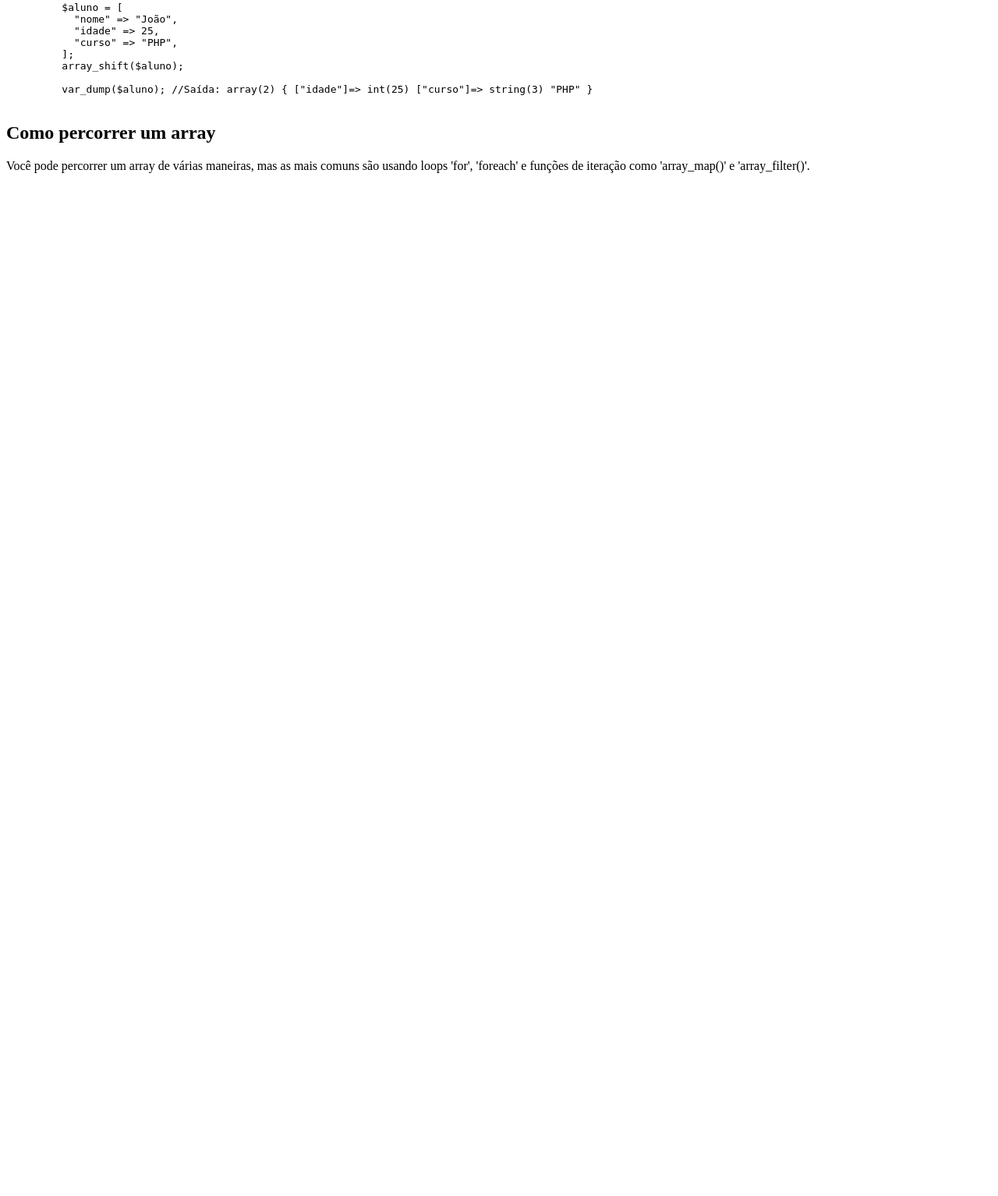
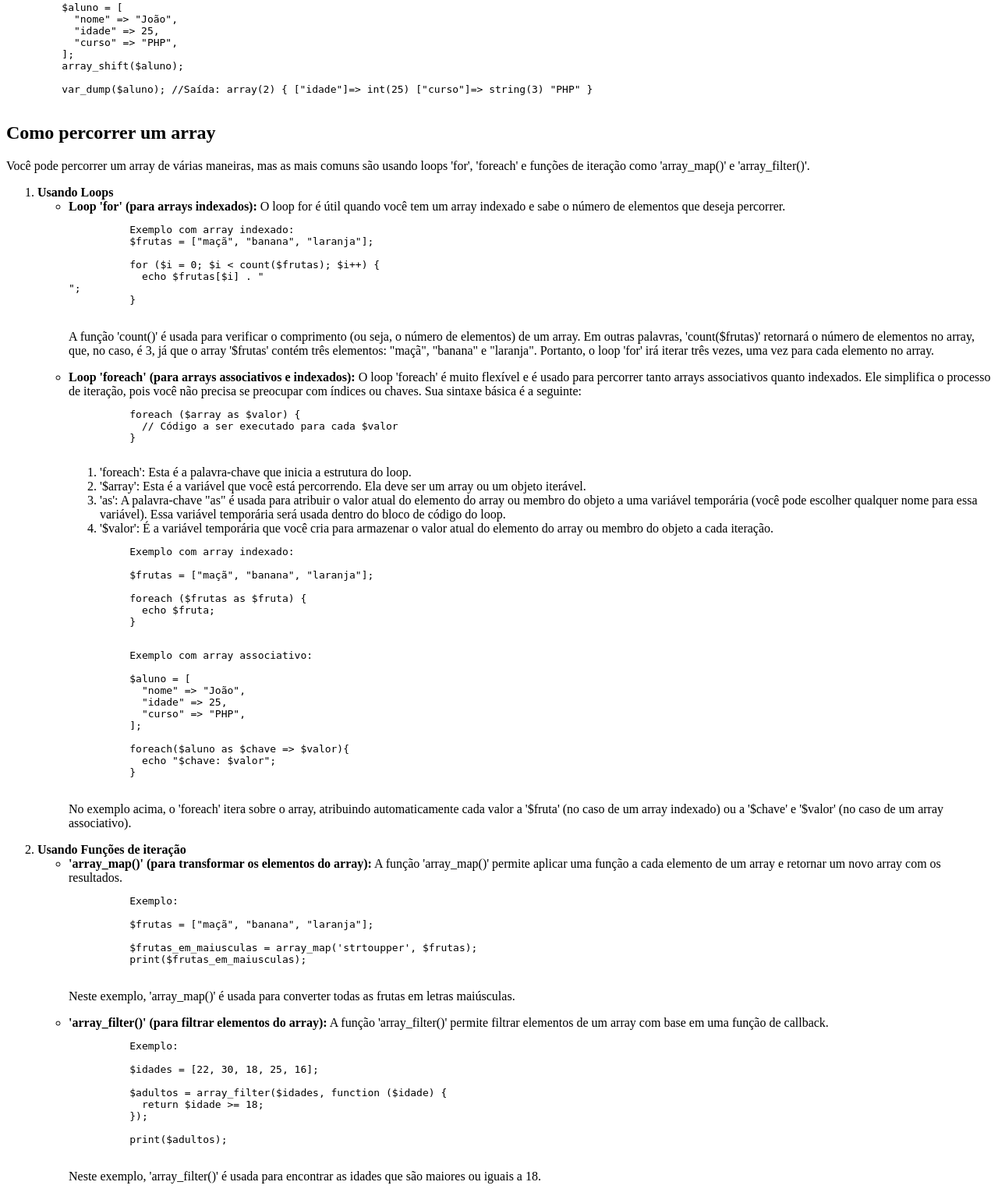
Before and after one commit to Ricardo93santos/CursoPHP, a PHP site: page / in a window 1280 px wide. Shown: the part 4244-5778 px from the top of the page at 78% size. Before the commit the page ends 4466 px from the top, so only its background shows below. Run offline with PHP 8.4, Linux system fonts and the light colour scheme.

Commit message:
Conclusão da aula 015 sobre arrays no PHP.

```diff
--- a/Aulas/aula015-arrays/index.php
+++ b/Aulas/aula015-arrays/index.php
@@ -258,6 +258,88 @@
   <section>
     <h2>Como percorrer um array</h2>
     <p>Você pode percorrer um array de várias maneiras, mas as mais comuns são usando loops 'for', 'foreach' e funções de iteração como 'array_map()' e 'array_filter()'.</p>
+    <ol>
+      <li><strong>Usando Loops</strong>
+        <ul>
+          <li><strong>Loop 'for' (para arrays indexados):</strong> O loop for é útil quando você tem um array indexado e sabe o número de elementos que deseja percorrer.
+          <pre>
+          Exemplo com array indexado:
+          $frutas = ["maçã", "banana", "laranja"];
+
+          for ($i = 0; $i < count($frutas); $i++) {
+            echo $frutas[$i] . "<br>";
+          }
+          </pre>
+          <p>A função 'count()' é usada para verificar o comprimento (ou seja, o número de elementos) de um array. Em outras palavras, 'count($frutas)' retornará o número de elementos no array, que, no caso, é 3, já que o array '$frutas' contém três elementos: "maçã", "banana" e "laranja". Portanto, o loop 'for' irá iterar três vezes, uma vez para cada elemento no array.</p>
+          </li>
+          <li><strong>Loop 'foreach' (para arrays associativos e indexados):</strong> O loop 'foreach' é muito flexível e é usado para percorrer tanto arrays associativos quanto indexados. Ele simplifica o processo de iteração, pois você não precisa se preocupar com índices ou chaves. Sua sintaxe básica é a seguinte:
+          <pre>
+          foreach ($array as $valor) {
+            // Código a ser executado para cada $valor
+          }
+          </pre>
+          <ol>
+            <li>'foreach': Esta é a palavra-chave que inicia a estrutura do loop.</li>
+            <li>'$array': Esta é a variável que você está percorrendo. Ela deve ser um array ou um objeto iterável.</li>
+            <li>'as': A palavra-chave "as" é usada para atribuir o valor atual do elemento do array ou membro do objeto a uma variável temporária (você pode escolher qualquer nome para essa variável). Essa variável temporária será usada dentro do bloco de código do loop.</li>
+            <li>'$valor': É a variável temporária que você cria para armazenar o valor atual do elemento do array ou membro do objeto a cada iteração.</li>
+          </ol>
+          <pre>
+          Exemplo com array indexado:
+
+          $frutas = ["maçã", "banana", "laranja"];
+
+          foreach ($frutas as $fruta) {
+            echo $fruta;
+          }
+          </pre>
+          <pre>
+          Exemplo com array associativo:
+
+          $aluno = [
+            "nome" => "João",
+            "idade" => 25,
+            "curso" => "PHP",
+          ];
+
+          foreach($aluno as $chave => $valor){
+            echo "$chave: $valor";
+          }
+          </pre>
+          <p>No exemplo acima, o 'foreach' itera sobre o array, atribuindo automaticamente cada valor a '$fruta' (no caso de um array indexado) ou a '$chave' e '$valor' (no caso de um array associativo).</p>
+          </li>
+        </ul>
+      </li>
+      <li><strong>Usando Funções de iteração</strong>
+        <ul>
+          <li><strong>'array_map()' (para transformar os elementos do array):</strong> A função 'array_map()' permite aplicar uma função a cada elemento de um array e retornar um novo array com os resultados.
+          <pre>
+          Exemplo:
+
+          $frutas = ["maçã", "banana", "laranja"];
+
+          $frutas_em_maiusculas = array_map('strtoupper', $frutas);
+          print($frutas_em_maiusculas);
+          </pre>
+          <p>Neste exemplo, 'array_map()' é usada para converter todas as frutas em letras maiúsculas.</p>
+          </li>
+          <li><strong>'array_filter()' (para filtrar elementos do array):</strong> A função 'array_filter()' permite filtrar elementos de um array com base em uma função de callback.
+          <pre>
+          Exemplo:
+
+          $idades = [22, 30, 18, 25, 16];
+
+          $adultos = array_filter($idades, function ($idade) {
+            return $idade >= 18;
+          });
+
+          print($adultos);
+          </pre>
+          <p>Neste exemplo, 'array_filter()' é usada para encontrar as idades que são maiores ou iguais a 18.</p>
+          </li>
+        </ul>
+      </li>
+    </ol>
   </section>
 </body>
 </html>
```
